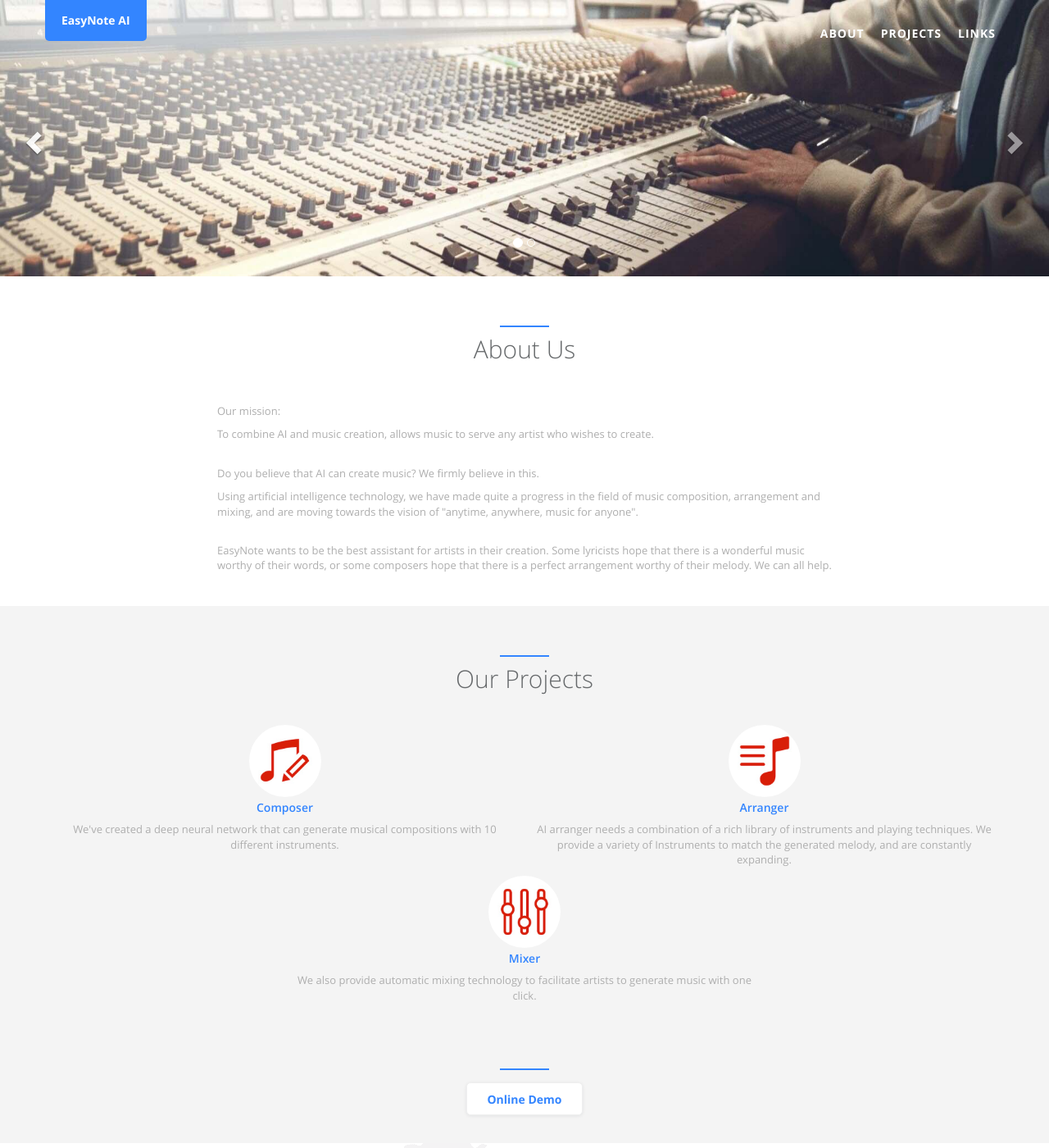
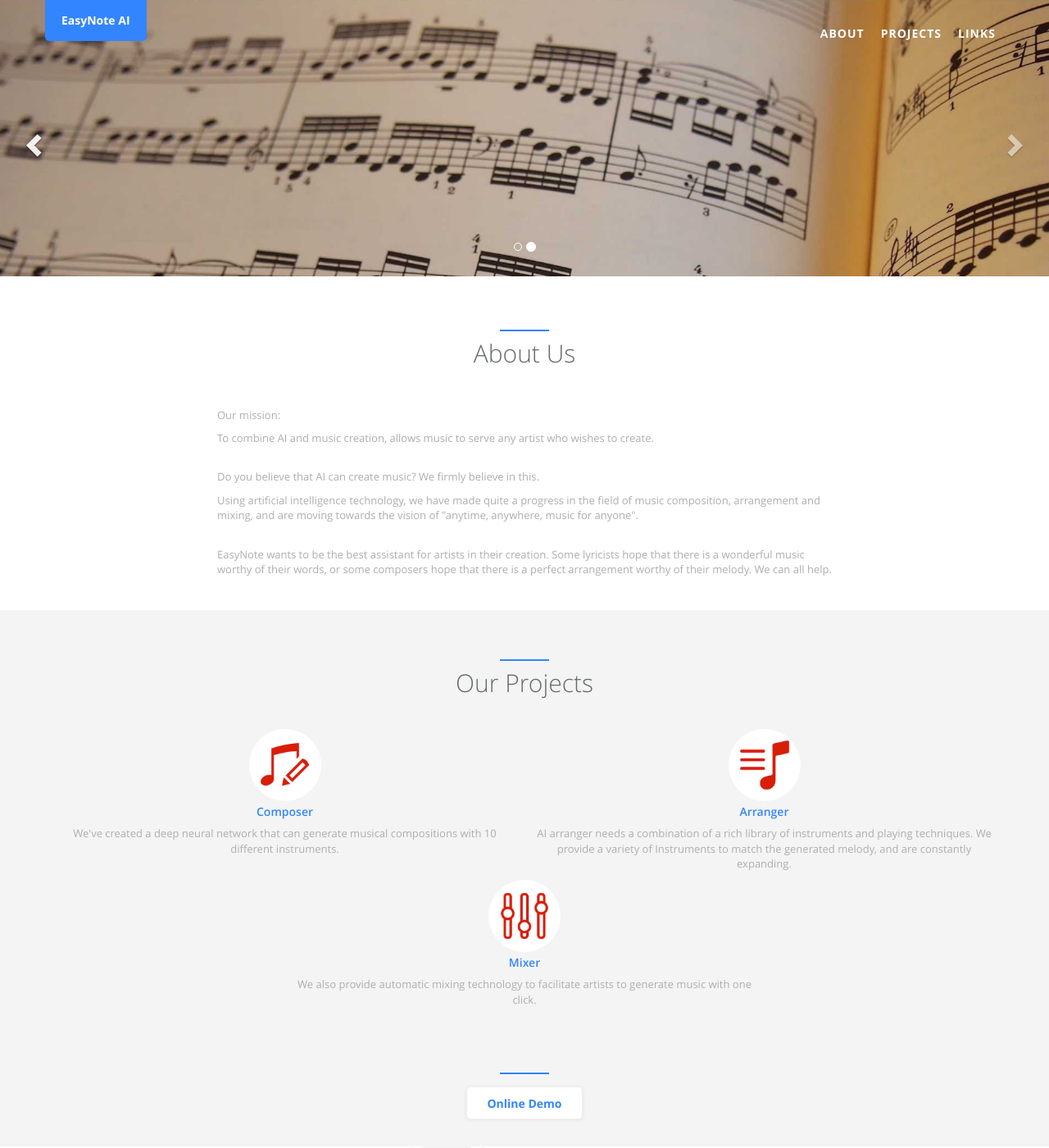
Before and after one commit to EasyNoteAI/easynoteai.github.io, a Jekyll site: the page built from index.html, in a window 1280 px wide and 1400 px high. Shown: the whole window at 82% size. Built offline with Jekyll 4.4.1, drawn with Linux system fonts in a browser that asks for light colours.

Commit message:
use sprite to carousel in header

```diff
--- a/_data/index/banners.yml
+++ b/_data/index/banners.yml
@@ -2,8 +2,8 @@
 # Add items for each banner image in the carousel
 #
 # Images are expected to be located in `static/assets/img/`.
-- src: landing/header_one.jpg
+- src: header_one
   title: first banner image
 
-- src: landing/header_two.jpg
+- src: header_two
   title: second banner image
--- a/_includes/carousel.html
+++ b/_includes/carousel.html
@@ -13,13 +13,15 @@
 
       <div class="item active">
         <div class="carousel-caption"></div>
-        <img src="{{ '/static/assets/img/' | prepend: site.baseurl }}{{ site.data.index.banners[0].src }}" alt="{{ site.data.index.banners[0].title }}" style="width:100%;">
+        <div class="sprite {{site.data.index.banners[0].src}}"></div>
+        <!-- <img src="{{ '/static/assets/img/' | prepend: site.baseurl }}{{ site.data.index.banners[0].src }}" alt="{{ site.data.index.banners[0].title }}" style="width:100%;"> -->
       </div>
 
       {% for banner in site.data.index.banners offset:1 %}
       <div class="item">
         <div class="carousel-caption"></div>
-        <img src="{{ '/static/assets/img/'  | prepend: site.baseurl }}{{ banner.src }}" alt="{{ banner.title }}" style="width:100%;">
+        <div class="sprite {{banner.src}}"></div>
+        <!-- <img src="{{ '/static/assets/img/'  | prepend: site.baseurl }}{{ banner.src }}" alt="{{ banner.title }}" style="width:100%;"> -->
       </div>
       {% endfor %}
 
--- a/_includes/index_head.html
+++ b/_includes/index_head.html
@@ -13,6 +13,7 @@
   <!-- Main CSS -->
   <link href="{{ "/static/assets/app-20210315.min.css" | prepend: site.baseurl }}" rel="stylesheet">
   <link href="{{ "/static/css/custom.css" | prepend: site.baseurl }}" rel="stylesheet">
+  <link href="{{ "/static/css/header.css" }}" rel="stylesheet">
 
   <!-- Main scripts -->
   <script src="{{ "/static/assets/app-20210315.min.js" | prepend: site.baseurl }}"></script>
--- a/_sass/_style.scss
+++ b/_sass/_style.scss
@@ -2600,6 +2600,7 @@
   .carousel-fade {
     .carousel-inner {
       .item {
+        width: 100%;
         opacity: 0;
         -webkit-transition-property: opacity;
         transition-property: opacity;
--- /dev/null
+++ b/static/css/header.css
@@ -0,0 +1,16 @@
+/* -----------------------------------------------------
+   created with https://www.codeandweb.com/texturepacker
+   -----------------------------------------------------
+   $TexturePacker:SmartUpdate:7d45a830f8d359bb15c3dd8ad5506dfb:2a65e47d7aaf23e8f6f061a8eeb76c08:d6537f73131c425f6de219a71a8a90ac$
+   -----------------------------------------------------
+
+   usage: <span class="{-spritename-} sprite"></span>
+
+   replace {-spritename-} with the sprite you like to use
+
+*/
+
+.sprite {display:inline-block; overflow:hidden; background-repeat: no-repeat;background-image:url(/static/assets/img/landing/header.jpg);}
+
+.header_one {width:1900px; height:500px; background-position: -1px -1px}
+.header_two {width:1900px; height:500px; background-position: -1px -503px}
--- a/static/js/product.js
+++ b/static/js/product.js
@@ -1,4 +1,15 @@
 $(function(){
+    // 调整轮播图尺寸
+    let formatHeaderSize = ()=>{
+        let tag = document.querySelector(".carousel-inner .item.active")
+        if (!tag) return
+        let docs = document.querySelectorAll('.sprite')
+        for (let i=0; i < docs.length; i++) {
+            docs[i].style.zoom = Math.ceil( tag.clientWidth * 1000 / 1900) / 1000
+        }
+    }
+    window.onresize = formatHeaderSize
+    formatHeaderSize()
     $("#btn-close").click(()=>{
         const demo = document.getElementById("demo-iframe").contentWindow
         if (demo) demo.hide()
```
Also changed, not shown: static/assets/img/landing/header.jpg (added).
